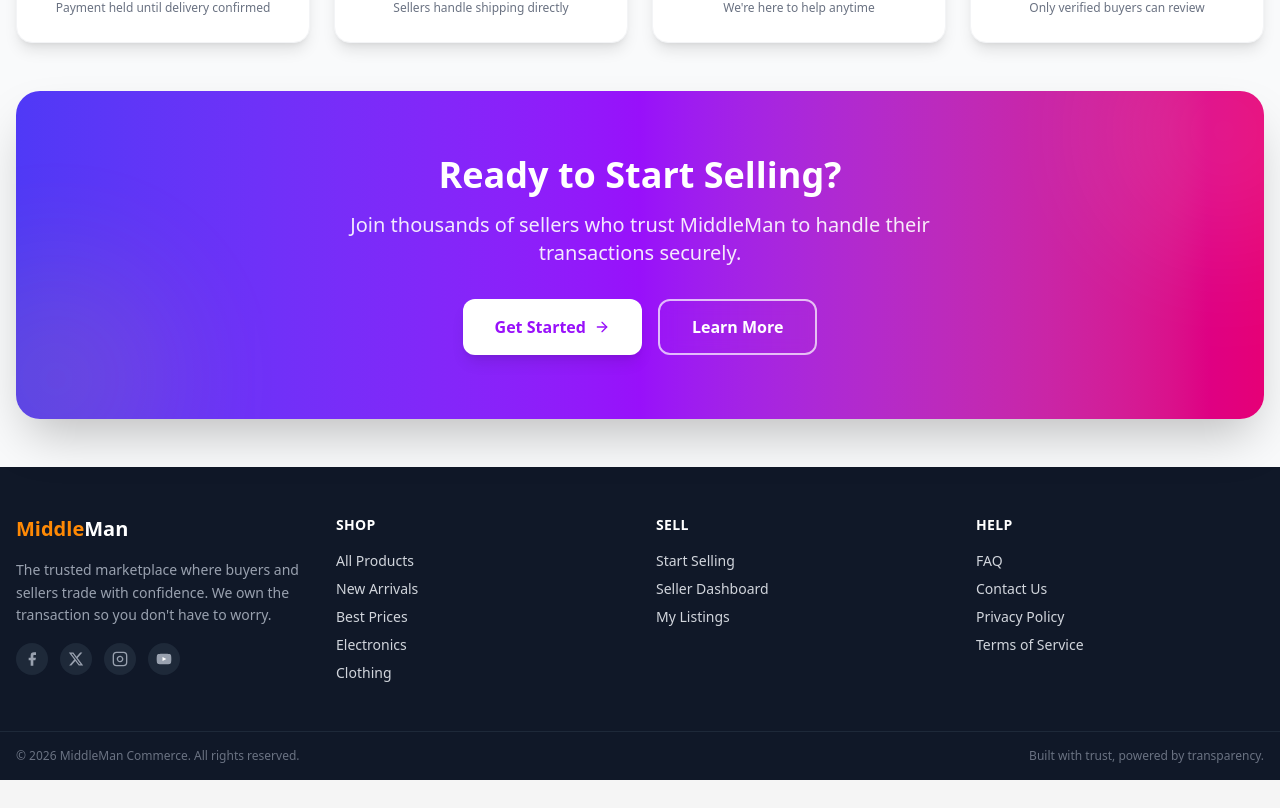
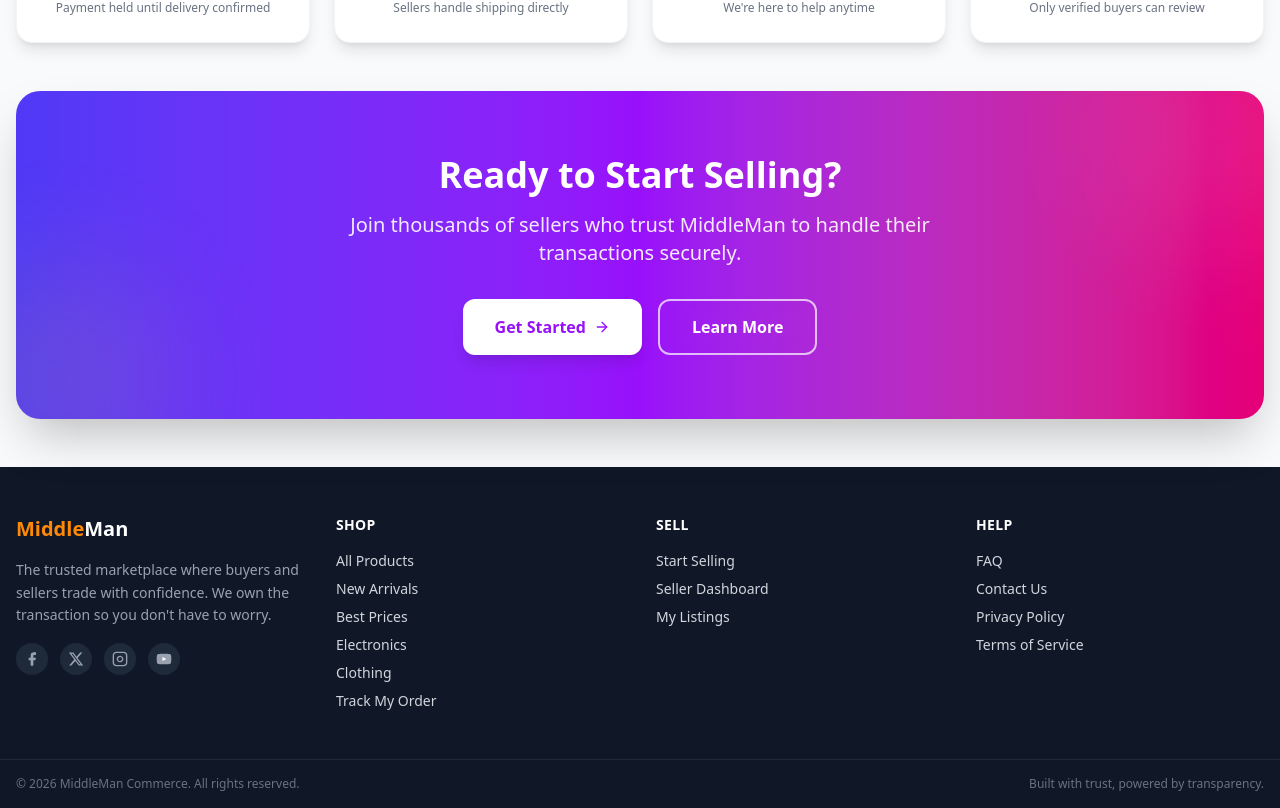
Before and after one commit to heur402/MIDDLEMAN-COMMERCER, a React (Vite) app in the folder client/: page / in a window 1280 px wide. Shown: the part 1719-2527 px from the top of the page. Before the commit the page ends 2499 px from the top, so only its background shows below. Built offline with nearby package versions, Linux system fonts and the light colour scheme; no server answers.

Commit message:
feat: add Track My Order link to Footer shop column

```diff
--- a/client/src/components/layout/Footer.jsx
+++ b/client/src/components/layout/Footer.jsx
@@ -33,6 +33,7 @@ export default function Footer() {
               <FooterLink to="/browse?sort=price_asc">Best Prices</FooterLink>
               <FooterLink to="/browse?category=electronics">Electronics</FooterLink>
               <FooterLink to="/browse?category=clothing">Clothing</FooterLink>
+              <FooterLink to="/track-order">Track My Order</FooterLink>
             </ul>
           </div>
 
```
